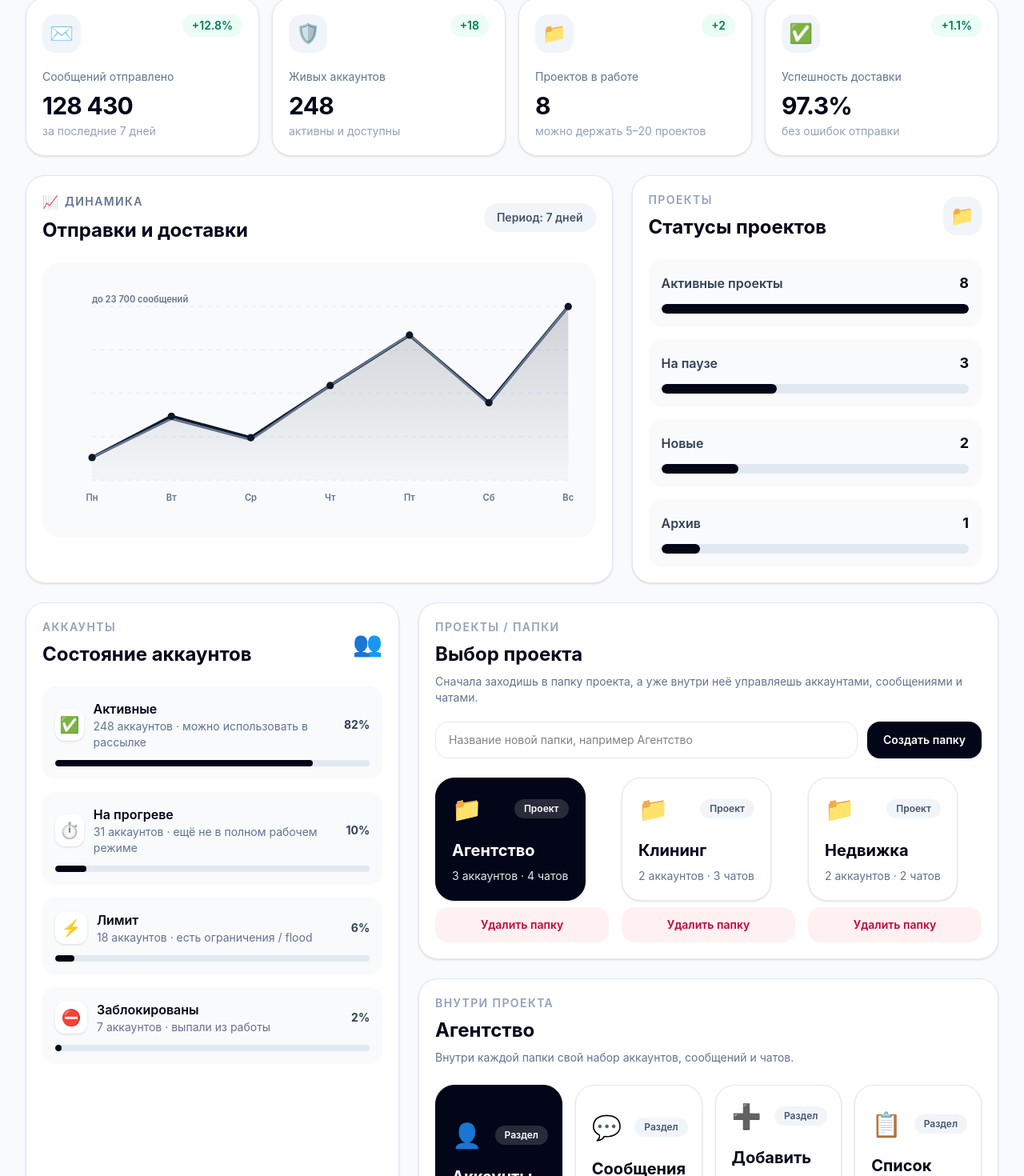
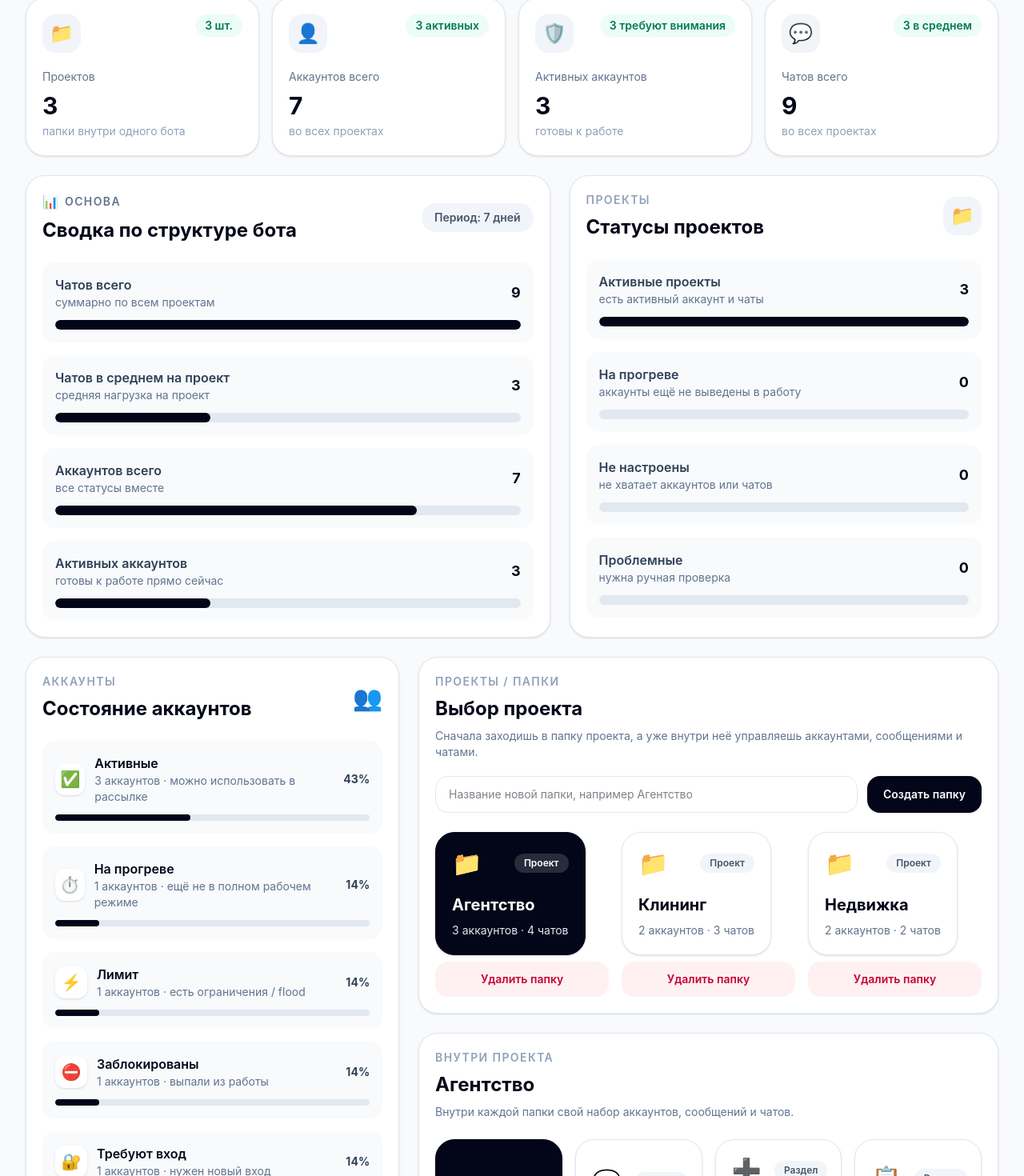
Before and after one commit to andreysparksy/Openclaw-panda, a React (Vite) app in the folder website/spam/bot-analytics-dashboard/: page / in a window 1280 px wide. Shown: the part 225-1695 px from the top of the page at 80% size. Built offline with nearby package versions, Linux system fonts and the light colour scheme.

Commit message:
Make spam dashboard analytics derive from real project data

```diff
--- a/website/spam/bot-analytics-dashboard/src/App.jsx
+++ b/website/spam/bot-analytics-dashboard/src/App.jsx
@@ -1,35 +1,5 @@
 import React, { useMemo, useState } from "react";
 
-const stats = [
-  { label: "Сообщений отправлено", value: "128 430", delta: "+12.8%", hint: "за последние 7 дней", icon: "✉️" },
-  { label: "Живых аккаунтов", value: "248", delta: "+18", hint: "активны и доступны", icon: "🛡️" },
-  { label: "Проектов в работе", value: "8", delta: "+2", hint: "можно держать 5–20 проектов", icon: "📁" },
-  { label: "Успешность доставки", value: "97.3%", delta: "+1.1%", hint: "без ошибок отправки", icon: "✅" },
-];
-
-const deliveryData = [
-  { day: "Пн", messages: 14200, delivered: 13840 },
-  { day: "Вт", messages: 16800, delivered: 16210 },
-  { day: "Ср", messages: 15450, delivered: 14920 },
-  { day: "Чт", messages: 18730, delivered: 18250 },
-  { day: "Пт", messages: 21900, delivered: 21360 },
-  { day: "Сб", messages: 17650, delivered: 17110 },
-  { day: "Вс", messages: 23700, delivered: 23090 },
-];
-
-const projectStatuses = [
-  { name: "Активные проекты", value: 8 },
-  { name: "На паузе", value: 3 },
-  { name: "Новые", value: 2 },
-  { name: "Архив", value: 1 },
-];
-
-const accountGroups = [
-  { label: "Активные", value: 248, percent: 82, icon: "✅", hint: "можно использовать в рассылке" },
-  { label: "На прогреве", value: 31, percent: 10, icon: "⏱️", hint: "ещё не в полном рабочем режиме" },
-  { label: "Лимит", value: 18, percent: 6, icon: "⚡", hint: "есть ограничения / flood" },
-  { label: "Заблокированы", value: 7, percent: 2, icon: "⛔", hint: "выпали из работы" },
-];
 
 const projectSections = [
   { id: "accounts", title: "Аккаунты", icon: "👤", description: "Аккаунты этого проекта." },
@@ -136,60 +106,20 @@ function StatCard({ item }) {
   );
 }
 
-function DeliveryChart() {
-  const width = 720;
-  const height = 300;
-  const padding = { top: 24, right: 24, bottom: 42, left: 54 };
-  const messages = buildAreaPath(deliveryData, "messages", width, height, padding);
-  const delivered = buildAreaPath(deliveryData, "delivered", width, height, padding);
-
-  return (
-    <div className="mt-6 overflow-hidden rounded-3xl bg-slate-50 p-3">
-      <svg viewBox={`0 0 ${width} ${height}`} className="h-80 w-full">
-        <defs>
-          <linearGradient id="areaFill" x1="0" x2="0" y1="0" y2="1">
-            <stop offset="0%" stopColor="#0f172a" stopOpacity="0.18" />
-            <stop offset="100%" stopColor="#0f172a" stopOpacity="0.02" />
-          </linearGradient>
-        </defs>
-
-        {[0, 1, 2, 3, 4].map((line) => {
-          const y = padding.top + (line / 4) * (height - padding.top - padding.bottom);
-          return <line key={line} x1={padding.left} x2={width - padding.right} y1={y} y2={y} stroke="#e2e8f0" strokeDasharray="5 7" />;
-        })}
-
-        <path d={messages.areaPath} fill="url(#areaFill)" />
-        <path d={messages.linePath} fill="none" stroke="#0f172a" strokeWidth="4" strokeLinecap="round" />
-        <path d={delivered.linePath} fill="none" stroke="#64748b" strokeWidth="3" strokeLinecap="round" />
-
-        {messages.points.map(([x, y], index) => (
-          <g key={deliveryData[index].day}>
-            <circle cx={x} cy={y} r="5" fill="#0f172a" />
-            <text x={x} y={height - 14} textAnchor="middle" className="fill-slate-500 text-xs font-semibold">
-              {deliveryData[index].day}
-            </text>
-          </g>
-        ))}
-
-        <text x={padding.left} y="18" className="fill-slate-500 text-xs font-semibold">
-          до {formatNumber(messages.max)} сообщений
-        </text>
-      </svg>
-    </div>
-  );
-}
-
-function ProjectStatusChart() {
-  const max = Math.max(...projectStatuses.map((item) => item.value));
+function SummaryBars({ items }) {
+  const max = Math.max(...items.map((item) => item.value), 1);
 
   return (
     <div className="mt-6 space-y-4">
-      {projectStatuses.map((item) => {
-        const width = Math.max((item.value / max) * 100, 8);
+      {items.map((item) => {
+        const width = Math.max((item.value / max) * 100, item.value > 0 ? 8 : 0);
         return (
           <div key={item.name} className="rounded-2xl bg-slate-50 p-4">
             <div className="mb-3 flex items-center justify-between gap-3">
-              <p className="font-semibold text-slate-700">{item.name}</p>
+              <div>
+                <p className="font-semibold text-slate-700">{item.name}</p>
+                {item.hint ? <p className="text-sm text-slate-500">{item.hint}</p> : null}
+              </div>
               <p className="text-lg font-bold text-slate-950">{formatNumber(item.value)}</p>
             </div>
             <div className="h-3 overflow-hidden rounded-full bg-slate-200">
@@ -490,6 +420,62 @@ export default function BotAnalyticsDashboard() {
 
   const activeProject = useMemo(() => projects.find((project) => project.id === activeProjectId) || projects[0], [projects, activeProjectId]);
 
+  const allAccounts = useMemo(() => projects.flatMap((project) => project.accounts), [projects]);
+  const totalChats = useMemo(() => projects.reduce((sum, project) => sum + project.chats.length, 0), [projects]);
+  const activeAccounts = useMemo(() => allAccounts.filter((account) => account.status === "Активен").length, [allAccounts]);
+  const accountsNeedingAttention = useMemo(() => allAccounts.filter((account) => ["Лимит", "Заблокирован", "Требует вход", "Ошибка"].includes(account.status)).length, [allAccounts]);
+
+  const stats = useMemo(() => [
+    { label: "Проектов", value: formatNumber(projects.length), delta: `${projects.length} шт.`, hint: "папки внутри одного бота", icon: "📁" },
+    { label: "Аккаунтов всего", value: formatNumber(allAccounts.length), delta: `${activeAccounts} активных`, hint: "во всех проектах", icon: "👤" },
+    { label: "Активных аккаунтов", value: formatNumber(activeAccounts), delta: `${accountsNeedingAttention} требуют внимания`, hint: "готовы к работе", icon: "🛡️" },
+    { label: "Чатов всего", value: formatNumber(totalChats), delta: `${projects.length ? Math.round(totalChats / projects.length) : 0} в среднем`, hint: "во всех проектах", icon: "💬" },
+  ], [projects, allAccounts.length, activeAccounts, accountsNeedingAttention, totalChats]);
+
+  const accountGroups = useMemo(() => {
+    const statuses = [
+      { key: "Активен", label: "Активные", icon: "✅", hint: "можно использовать в рассылке" },
+      { key: "Прогрев", label: "На прогреве", icon: "⏱️", hint: "ещё не в полном рабочем режиме" },
+      { key: "Лимит", label: "Лимит", icon: "⚡", hint: "есть ограничения / flood" },
+      { key: "Заблокирован", label: "Заблокированы", icon: "⛔", hint: "выпали из работы" },
+      { key: "Требует вход", label: "Требуют вход", icon: "🔐", hint: "нужен новый вход" },
+      { key: "Ошибка", label: "Ошибка", icon: "⚙️", hint: "неясная техническая проблема" },
+    ];
+    const total = Math.max(allAccounts.length, 1);
+    return statuses.map((status) => {
+      const value = allAccounts.filter((account) => account.status === status.key).length;
+      return { ...status, value, percent: Math.round((value / total) * 100) };
+    }).filter((item) => item.value > 0);
+  }, [allAccounts]);
+
+  const projectStatusItems = useMemo(() => {
+    const counts = { active: 0, warmup: 0, setup: 0, problem: 0 };
+    projects.forEach((project) => {
+      const statuses = project.accounts.map((account) => account.status);
+      const hasActive = statuses.includes("Активен");
+      const hasOnlyWarmup = statuses.length > 0 && statuses.every((status) => status === "Прогрев");
+      const allProblem = statuses.length > 0 && statuses.every((status) => ["Лимит", "Заблокирован", "Требует вход", "Ошибка"].includes(status));
+      if (!project.chats.length || !project.accounts.length) counts.setup += 1;
+      else if (allProblem) counts.problem += 1;
+      else if (hasActive && project.chats.length > 0) counts.active += 1;
+      else if (hasOnlyWarmup) counts.warmup += 1;
+      else counts.problem += 1;
+    });
+    return [
+      { name: "Активные проекты", value: counts.active, hint: "есть активный аккаунт и чаты" },
+      { name: "На прогреве", value: counts.warmup, hint: "аккаунты ещё не выведены в работу" },
+      { name: "Не настроены", value: counts.setup, hint: "не хватает аккаунтов или чатов" },
+      { name: "Проблемные", value: counts.problem, hint: "нужна ручная проверка" },
+    ];
+  }, [projects]);
+
+  const projectSummaryItems = useMemo(() => [
+    { name: "Чатов всего", value: totalChats, hint: "суммарно по всем проектам" },
+    { name: "Чатов в среднем на проект", value: projects.length ? Math.round(totalChats / projects.length) : 0, hint: "средняя нагрузка на проект" },
+    { name: "Аккаунтов всего", value: allAccounts.length, hint: "все статусы вместе" },
+    { name: "Активных аккаунтов", value: activeAccounts, hint: "готовы к работе прямо сейчас" },
+  ], [projects.length, totalChats, allAccounts.length, activeAccounts]);
+
   const addProject = () => {
     const name = newProjectName.trim();
     if (!name) return;
@@ -557,16 +543,16 @@ export default function BotAnalyticsDashboard() {
         <main className="mt-6 space-y-6">
           <section className="grid gap-4 sm:grid-cols-2 xl:grid-cols-4">{stats.map((item) => <StatCard key={item.label} item={item} />)}</section>
 
-          <section className="grid gap-6 xl:grid-cols-[1.6fr_1fr]">
+          <section className="grid gap-6 xl:grid-cols-[1.1fr_0.9fr]">
             <div className="rounded-3xl border border-slate-200 bg-white p-5 shadow-sm">
               <div className="flex flex-col gap-3 sm:flex-row sm:items-center sm:justify-between">
                 <div>
-                  <div className="flex items-center gap-2 text-slate-500"><span>📈</span><p className="text-sm font-semibold uppercase tracking-widest">Динамика</p></div>
-                  <h2 className="mt-2 text-2xl font-bold">Отправки и доставки</h2>
+                  <div className="flex items-center gap-2 text-slate-500"><span>📊</span><p className="text-sm font-semibold uppercase tracking-widest">Основа</p></div>
+                  <h2 className="mt-2 text-2xl font-bold">Сводка по структуре бота</h2>
                 </div>
                 <p className="rounded-full bg-slate-100 px-4 py-2 text-sm font-semibold text-slate-600">Период: {period}</p>
               </div>
-              <DeliveryChart />
+              <SummaryBars items={projectSummaryItems} />
             </div>
 
             <div className="rounded-3xl border border-slate-200 bg-white p-5 shadow-sm">
@@ -577,7 +563,7 @@ export default function BotAnalyticsDashboard() {
                 </div>
                 <div className="flex h-12 w-12 items-center justify-center rounded-2xl bg-slate-100 text-2xl">📁</div>
               </div>
-              <ProjectStatusChart />
+              <SummaryBars items={projectStatusItems} />
             </div>
           </section>
 
```
